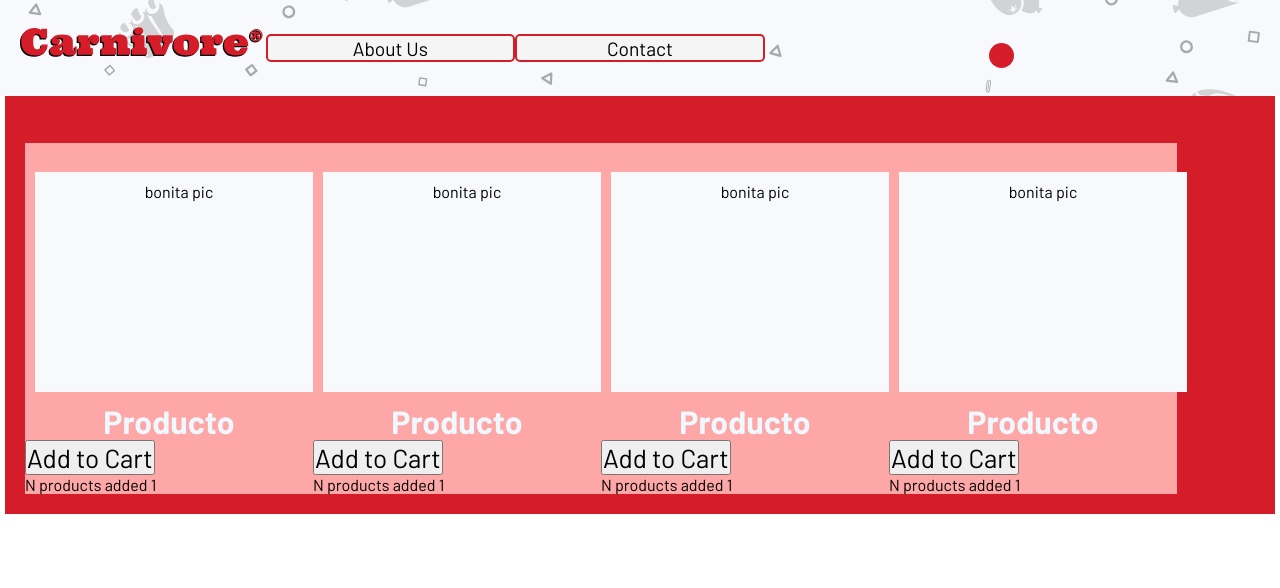
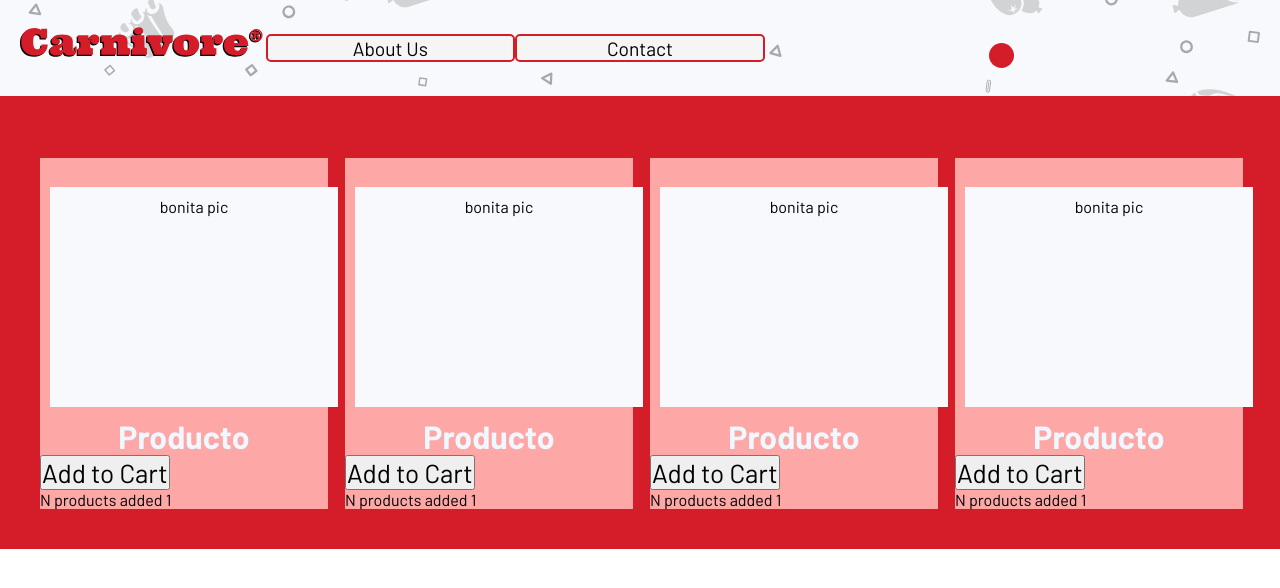
Before and after one commit to GonzaloAvila27/PROYECTO-REACT1, a React (Vite) app: page / in a window 1280 px wide. Shown: the top 588 px of the page. Built offline with nearby package versions, Linux system fonts and the light colour scheme.

Commit message:
butttonss

```diff
--- a/src/components/CSS/Navbar.css
+++ b/src/components/CSS/Navbar.css
@@ -88,13 +88,14 @@
     -o-border-radius: 5px;
 }
 .ItemList  {
-    padding: 20px;
-    display: flex;
-    align-content: space-around;
-    flex-direction: row;
-    flex-wrap: wrap;
-    margin: 5px;
-    background-color: var(--CARNE);
+
+        display: grid;
+        grid-template-columns: repeat(auto-fit, minmax(200px, 1fr));
+        gap: 20px;
+        padding-top: 30px;
+        padding: 40px;
+        justify-content: center;
+        background-color: var(--CARNE);
 }
 h1 {
     color: aliceblue;
```
